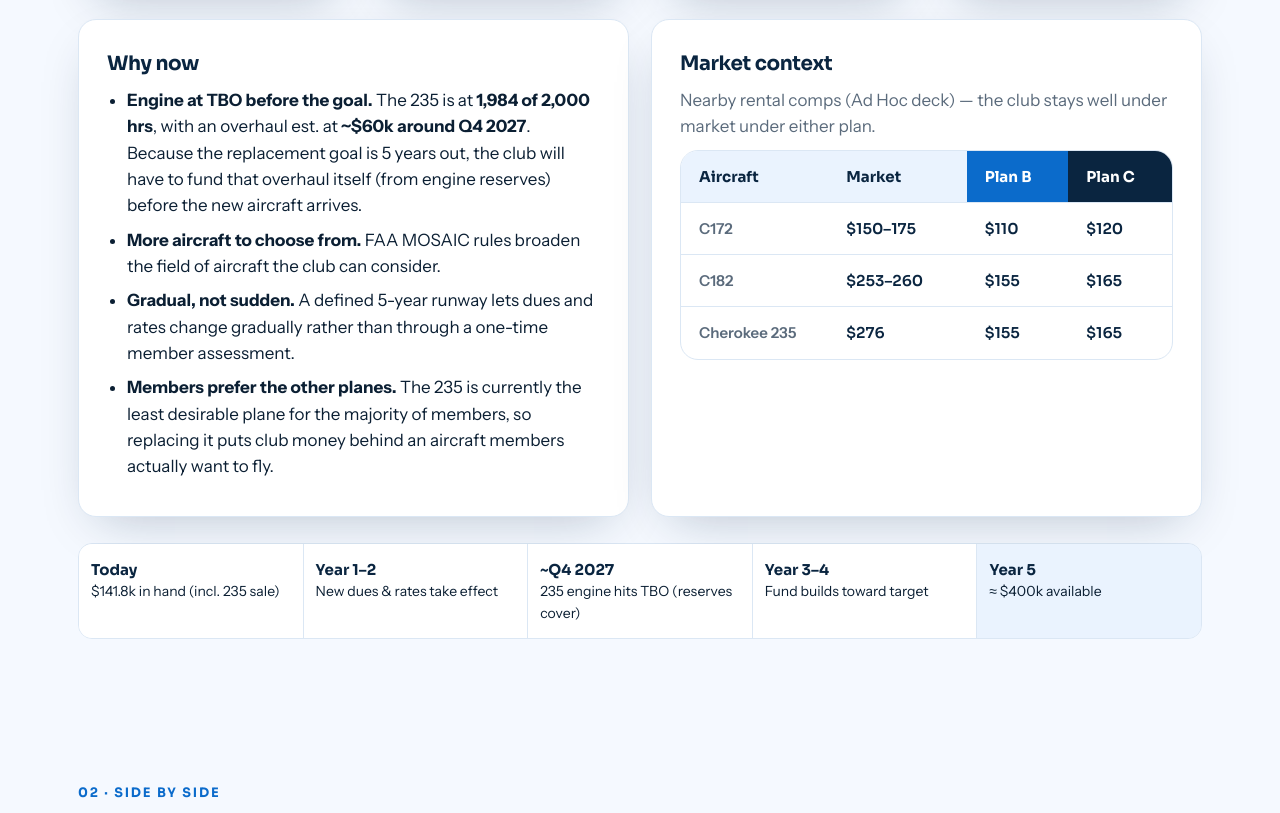
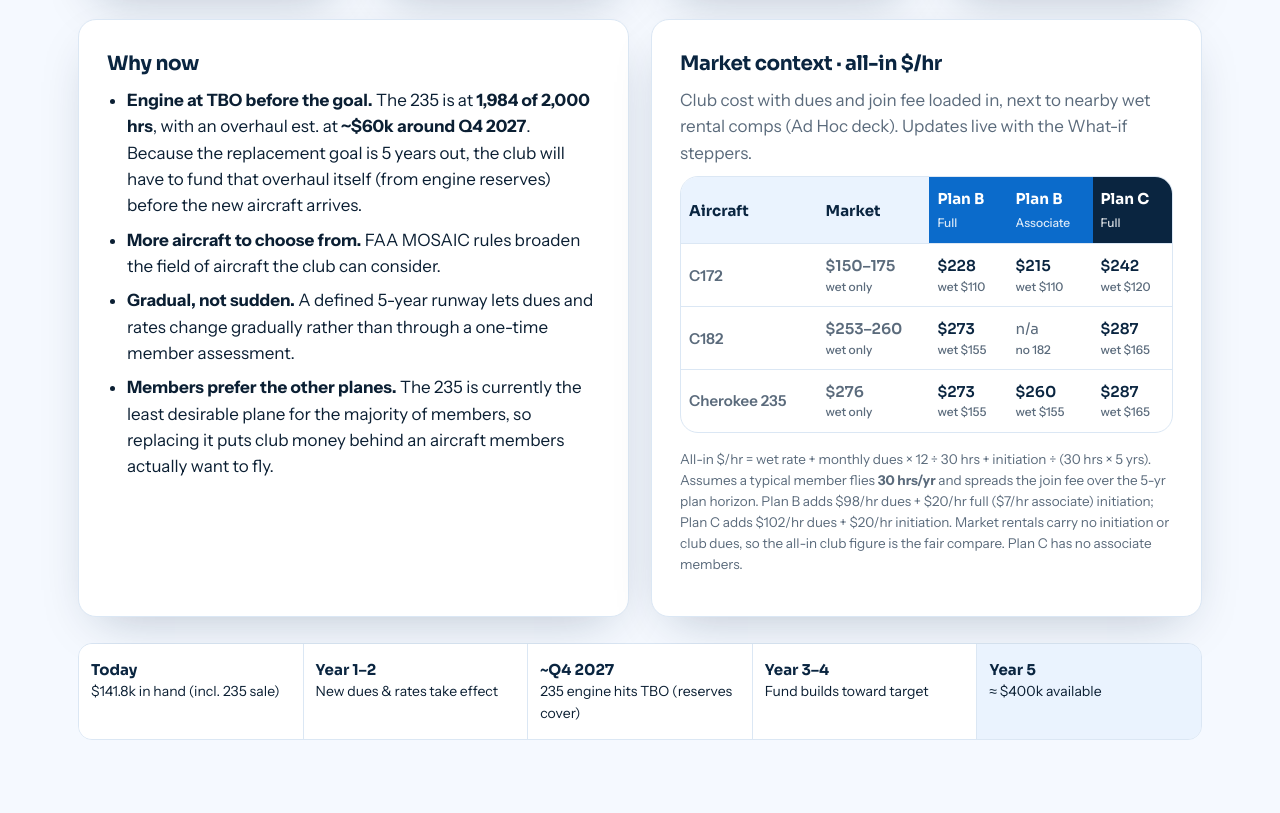
Before and after one commit to mike05521/RPFC-Website-Project, a plain HTML site: page board/aircraft-replacement/index.html in a window 1280 px wide. Shown: the part 1295-2108 px from the top of the page. Drawn offline with Linux system fonts and the light colour scheme.

Commit message:
Board page: Market context all-in $/hr (wet + dues + amortized initiation), live from What-if steppers

```diff
--- a/board/aircraft-replacement/index.html
+++ b/board/aircraft-replacement/index.html
@@ -76,6 +76,14 @@ table.cmp{width:100%;border-collapse:separate;border-spacing:0;background:var(--
 .cmp td:first-child{color:var(--muted);font-weight:600;width:30%}
 .cmp td.num{font-family:Sora;font-weight:600;color:var(--navy)}
 .cmp tr:last-child td{border-bottom:0}
+.cmp.mkt th,.cmp.mkt td{padding:10px 8px}
+.cmp.mkt td.num{white-space:nowrap}
+@media(max-width:560px){.cmp.mkt{font-size:14px!important}.cmp.mkt th,.cmp.mkt td{padding:8px 5px}}
+.cmp.mkt thead th small{font-family:"Instrument Sans";font-weight:500;font-size:12px;opacity:.85}
+.cmp.mkt td.num small.wet{display:block;font-family:"Instrument Sans";font-weight:500;font-size:12px;color:var(--muted)}
+.cmp.mkt td.mk{color:var(--muted)}.cmp.mkt td.na{color:var(--muted);font-weight:500}
+.cmp.mkt td:first-child{width:auto}
+.mkt-note{margin-top:10px;font-size:13px}
 .cmp tr.tot td{background:var(--mist);font-weight:700}
 .cmp tr.tot td.num{font-size:19px}
 .up{color:var(--sun-dark);font-size:13px;font-weight:700;margin-left:6px;font-family:"Instrument Sans"}
@@ -199,16 +207,17 @@ footer b{color:#fff;font-family:Sora}
       </ul>
     </div>
     <div class="card">
-      <h3 style="color:var(--navy);font-size:20px;margin-bottom:8px">Market context</h3>
-      <p style="margin:0 0 10px;color:var(--muted)">Nearby rental comps (Ad Hoc deck) — the club stays well under market under either plan.</p>
-      <table class="cmp" style="box-shadow:none;font-size:15px">
-        <thead><tr><th>Aircraft</th><th>Market</th><th class="b">Plan B</th><th class="c">Plan C</th></tr></thead>
+      <h3 style="color:var(--navy);font-size:20px;margin-bottom:8px">Market context · all-in $/hr</h3>
+      <p style="margin:0 0 10px;color:var(--muted)">Club cost with dues and join fee loaded in, next to nearby wet rental comps (Ad Hoc deck). Updates live with the What-if steppers.</p>
+      <table class="cmp mkt" style="box-shadow:none;font-size:15px">
+        <thead><tr><th>Aircraft</th><th>Market</th><th class="b">Plan B<br><small>Full</small></th><th class="b">Plan B<br><small>Associate</small></th><th class="c">Plan C<br><small>Full</small></th></tr></thead>
         <tbody>
-          <tr><td>C172</td><td class="num">$150–175</td><td class="num">$110</td><td class="num">$120</td></tr>
-          <tr><td>C182</td><td class="num">$253–260</td><td class="num">$155</td><td class="num">$165</td></tr>
-          <tr><td>Cherokee 235</td><td class="num">$276</td><td class="num">$155</td><td class="num">$165</td></tr>
+          <tr><td>C172</td><td class="num mk">$150–175<small class="wet">wet only</small></td><td class="num"><span data-o="mk.c172.BF">—</span><small class="wet">wet <span data-o="mk.c172.wB">—</span></small></td><td class="num"><span data-o="mk.c172.BA">—</span><small class="wet">wet <span data-o="mk.c172.wB">—</span></small></td><td class="num"><span data-o="mk.c172.CF">—</span><small class="wet">wet <span data-o="mk.c172.wC">—</span></small></td></tr>
+          <tr><td>C182</td><td class="num mk">$253–260<small class="wet">wet only</small></td><td class="num"><span data-o="mk.c182.BF">—</span><small class="wet">wet <span data-o="mk.c182.wB">—</span></small></td><td class="num na" title="Associate members do not fly the 182">n/a<small class="wet">no 182</small></td><td class="num"><span data-o="mk.c182.CF">—</span><small class="wet">wet <span data-o="mk.c182.wC">—</span></small></td></tr>
+          <tr><td>Cherokee 235</td><td class="num mk">$276<small class="wet">wet only</small></td><td class="num"><span data-o="mk.p235.BF">—</span><small class="wet">wet <span data-o="mk.p235.wB">—</span></small></td><td class="num"><span data-o="mk.p235.BA">—</span><small class="wet">wet <span data-o="mk.p235.wB">—</span></small></td><td class="num"><span data-o="mk.p235.CF">—</span><small class="wet">wet <span data-o="mk.p235.wC">—</span></small></td></tr>
         </tbody>
       </table>
+      <p class="note mkt-note">All-in $/hr = wet rate + monthly dues × 12 ÷ <span data-o="mk.hrs">30</span> hrs + initiation ÷ (<span data-o="mk.hrs">30</span> hrs × <span data-o="mk.yrs">5</span> yrs). Assumes a typical member flies <b><span data-o="mk.hrs">30</span> hrs/yr</b> and spreads the join fee over the <span data-o="mk.yrs">5</span>-yr plan horizon. Plan B adds <span data-o="mk.dB">$0</span>/hr dues + <span data-o="mk.iF">$0</span>/hr full (<span data-o="mk.iA">$0</span>/hr associate) initiation; Plan C adds <span data-o="mk.dC">$0</span>/hr dues + <span data-o="mk.iF">$0</span>/hr initiation. Market rentals carry no initiation or club dues, so the all-in club figure is the fair compare. Plan C has no associate members.</p>
     </div>
   </div>
   <div class="timeline">
@@ -551,7 +560,16 @@ footer b{color:#fff;font-family:Sora}
     out.fullMembers=String(st.fullMembers);out.fullMembersC=String(st.fullMembersC);out['C.toTxt']=st.fullTo+' full turnover'+(st.fullTo===1?'':'s')+' / yr';out['C.toShort']=st.fullTo+'/yr';out['B.fullTotal']=String(st.fullMembers+FIX.B.newMembers);out.avgAssoc=String(st.avgAssoc);
     out.assocTxt=st.avgAssoc?('+'+st.avgAssoc+' associate (avg)'):'no associates';
     out.fullInit=usd(st.fullInit);out.assocInit=usd(st.assocInit);
-    return {R:R,out:out};
+    // Market context: all-in effective $/hr (wet + dues + amortized initiation)
+    var HRS=30,YRS=5,WET={B:{c172:110,c182:155,p235:155},C:{c172:120,c182:165,p235:165}};
+    var dB=st.duesB*12/HRS,dC=st.duesC*12/HRS,iF=st.fullInit/(HRS*YRS),iA=st.assocInit/(HRS*YRS),MK={};
+    ['c172','c182','p235'].forEach(function(a){
+      var m={wB:WET.B[a],wC:WET.C[a],BF:WET.B[a]+dB+iF,BA:a==='c182'?null:WET.B[a]+dB+iA,CF:WET.C[a]+dC+iF};MK[a]=m;
+      out['mk.'+a+'.wB']=usd(m.wB);out['mk.'+a+'.wC']=usd(m.wC);
+      out['mk.'+a+'.BF']=usd(m.BF);out['mk.'+a+'.CF']=usd(m.CF);out['mk.'+a+'.BA']=m.BA===null?'n/a':usd(m.BA);
+    });
+    out['mk.hrs']=String(HRS);out['mk.yrs']=String(YRS);out['mk.dB']=usd(dB);out['mk.dC']=usd(dC);out['mk.iF']=usd(iF);out['mk.iA']=usd(iA);
+    return {R:R,out:out,MK:MK};
   }
   function render(){
     var c=calc(),out=c.out;
@@ -564,7 +582,7 @@ footer b{color:#fff;font-family:Sora}
       s.querySelector('output').textContent=s.getAttribute('data-fmt')==='usd'?usd(v):String(v);
       s.querySelector('.dn').disabled=v<=mn;s.querySelector('.up').disabled=v>=mx;
     });
-    window.RPFC_MODEL=c.R;
+    window.RPFC_MODEL=c.R;window.RPFC_MKT=c.MK;
   }
   function reset(){steppers.forEach(function(s){st[s.getAttribute('data-key')]=+s.getAttribute('data-def')});render()}
   steppers.forEach(function(s){
```
